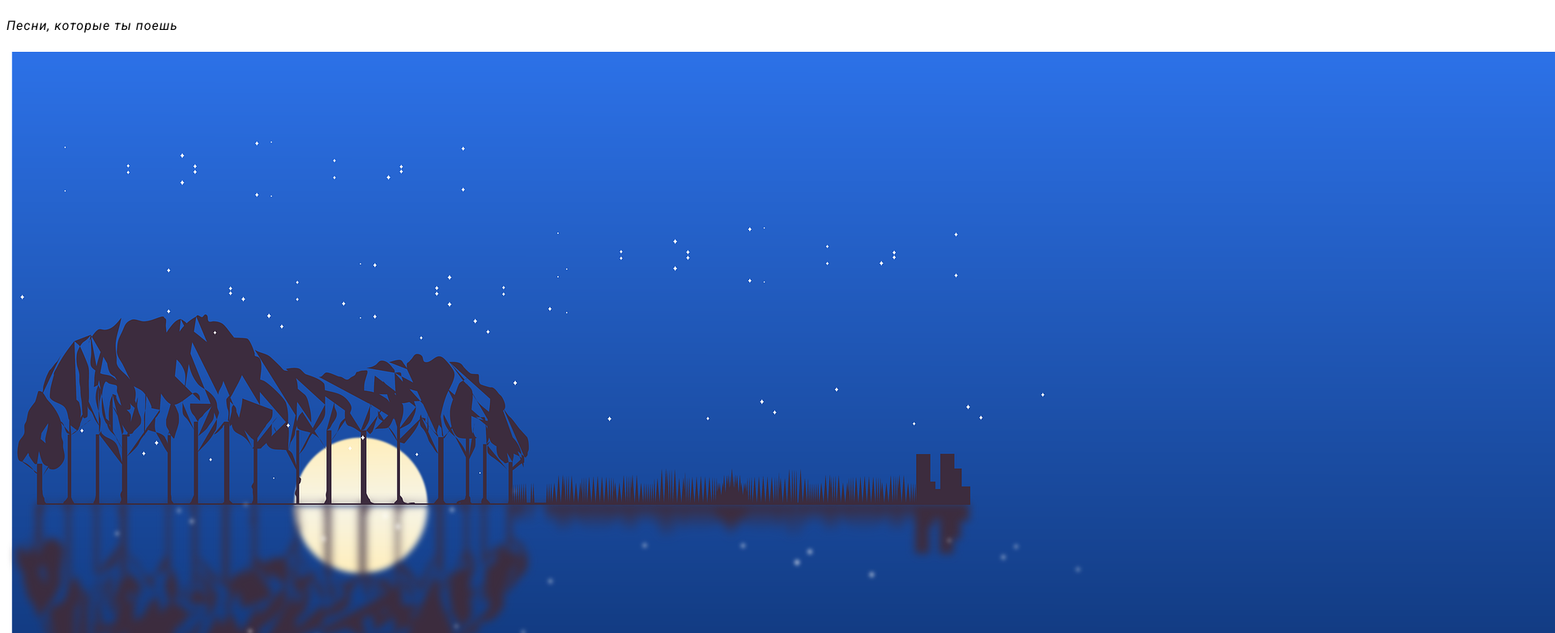
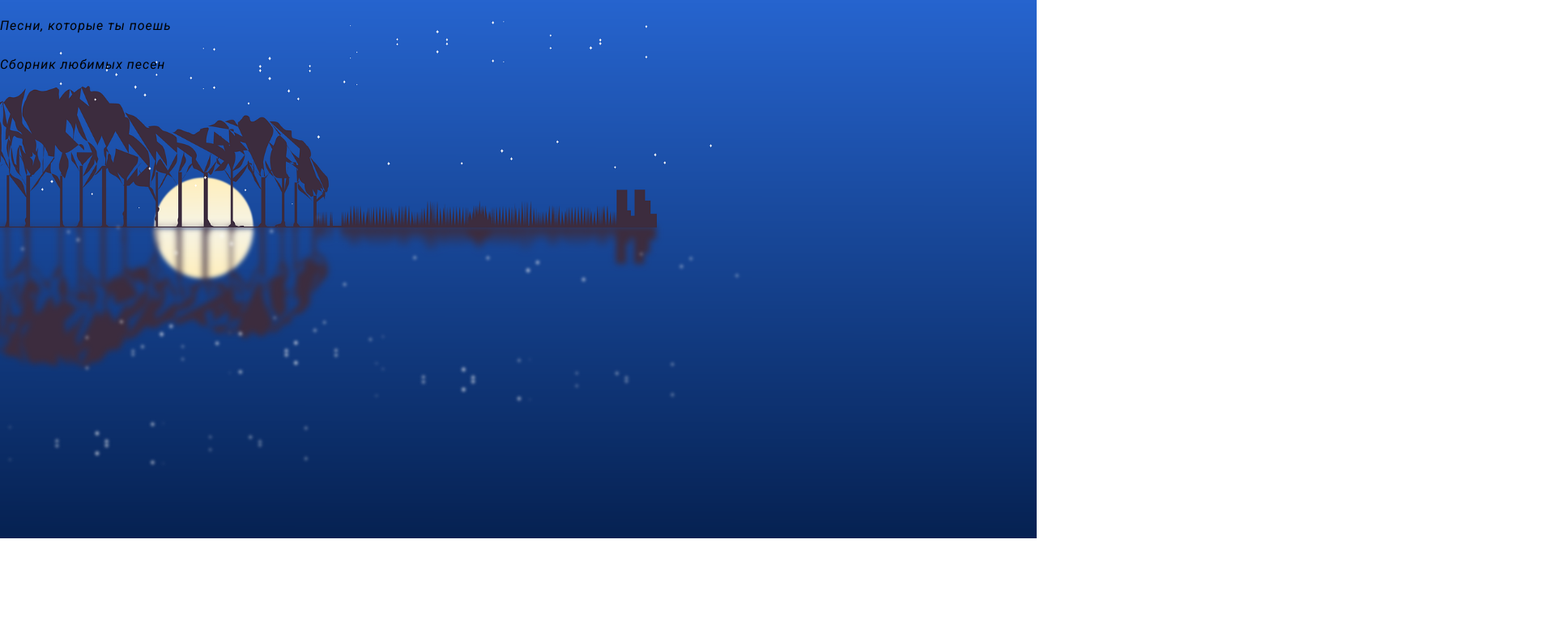
Before and after one commit to KadkinRoman/start, a plain HTML site: page index.html in a window 1280 px wide. Shown: the part 135-917 px from the top of the page at 81% size, 1920 px wide, since content can reach past the window. After the commit the page ends 800 px from the top, so only its background shows below. Drawn offline with Linux system fonts and the light colour scheme.

Commit message:
adding background

```diff
--- a/index.html
+++ b/index.html
@@ -1,15 +1,17 @@
 <!DOCTYPE html>
 <html>
+
   <head>
     <meta charset="utf-8">
     <title>Песенник</title>
     <link rel="stylesheet" type="text/css" href="https://fonts.googleapis.com/css2?family=Pangolin&family=Roboto:ital@1&display=swap">
     <link rel="stylesheet" type="text/css" href="styles/style.css">
   </head>
+
   <body>
   	<h1>Песенник</h1>
   	<p>Песни, которые ты поешь</p>
-    <img src="images/back.png" alt="Фон с гитарой">
     <p>Сборник любимых песен</p>
   </body>
+
 </html>
--- a/styles/style.css
+++ b/styles/style.css
@@ -1,6 +1,20 @@
+html, body {
+	margin: 0;
+	padding: 0;
+}
+
 html {
   font-size: 10px; /* px значит 'пиксели': базовый шрифт будет 10 пикселей в высоту  */
   font-family: roboto;
+    background: url(../images/back.png) no-repeat center center fixed;
+  	-webkit-background-size: cover;
+    -moz-background-size: cover;
+    -o-background-size: cover;
+    background-size: cover;
+}
+
+body {
+
 }
 
 h1 {
```
